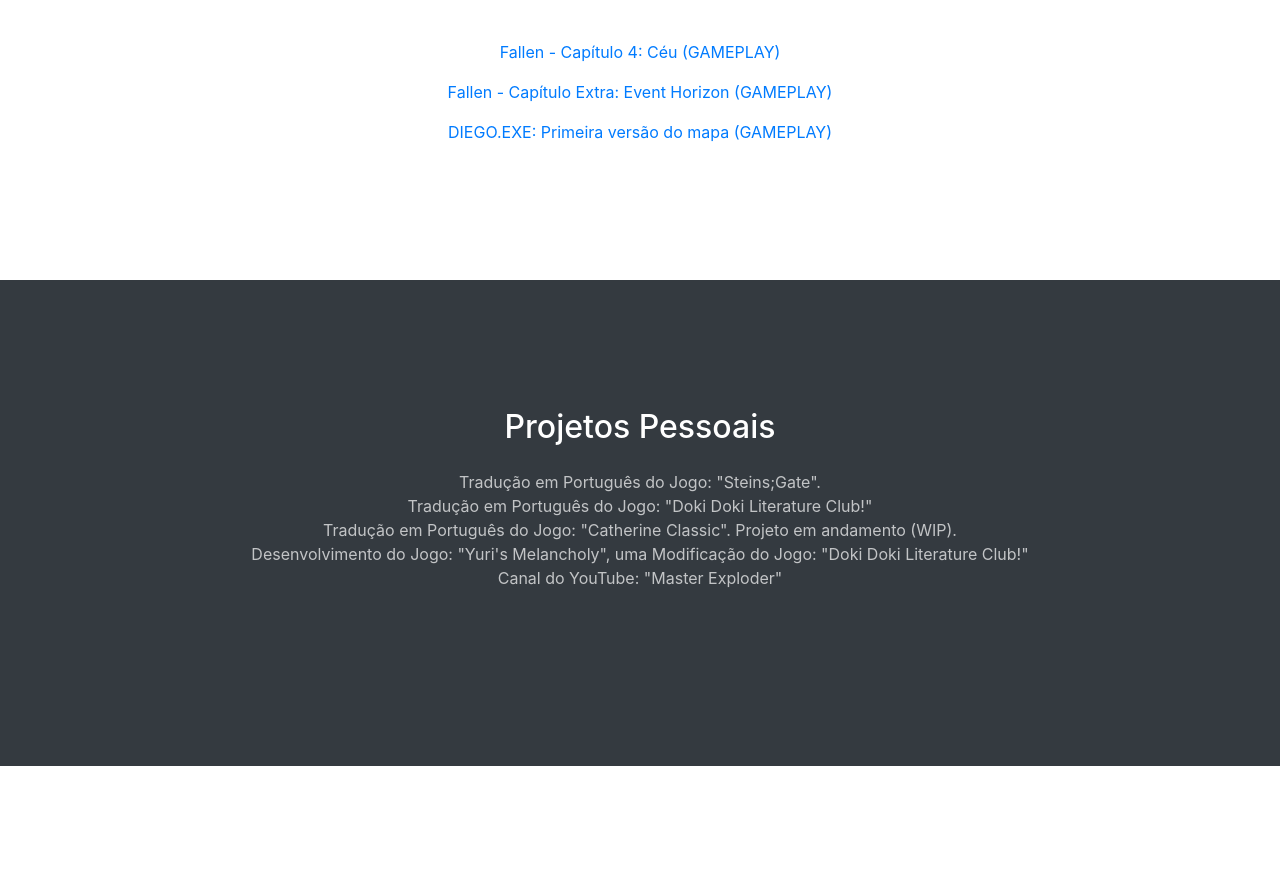
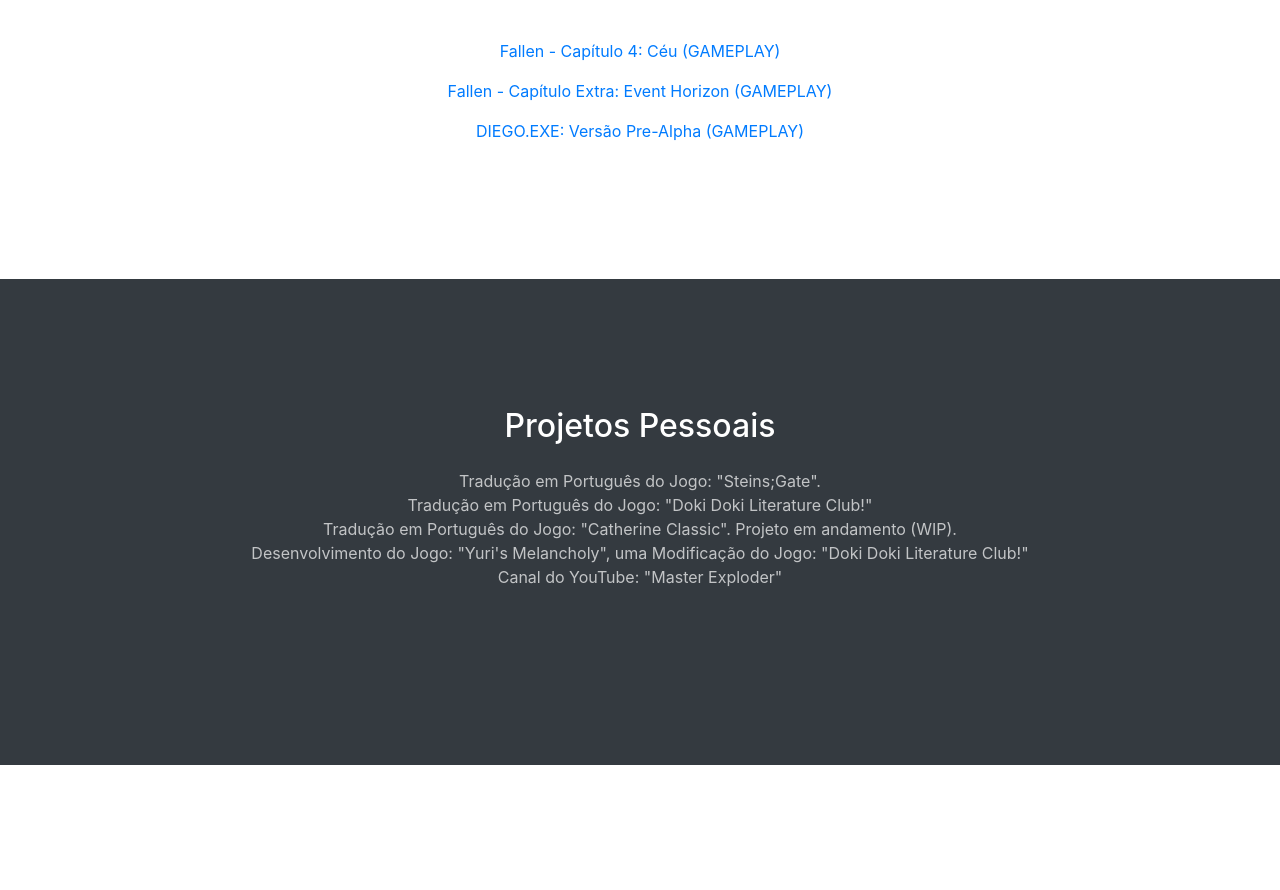
Before and after one commit to jvgoncalves935/Portfolio, a website with bundled scripts: page index.html in a window 1280 px wide. Shown: the part 3880-4770 px from the top of the page. Built offline with nearby package versions, Linux system fonts and the light colour scheme.

Commit message:
diego.exe pre alpha

```diff
--- a/index.html
+++ b/index.html
@@ -397,7 +397,7 @@
             <a href="https://youtu.be/kB7E7U-yiqA">Fallen - Capítulo Extra: Event Horizon (GAMEPLAY)</a>
           </p>
           <p>
-            <a href="https://www.youtube.com/watch?v=VgVyGyWF6yM">DIEGO.EXE: Primeira versão do mapa (GAMEPLAY)</a>
+            <a href="https://www.youtube.com/watch?v=WdPMZgzwB_E">DIEGO.EXE: Versão Pre-Alpha (GAMEPLAY)</a>
           </p>
         </div>
       </section>
```
Also changed, not shown: img/portfolio/fullsize/11.jpg, img/portfolio/thumbnails/11.jpg.
